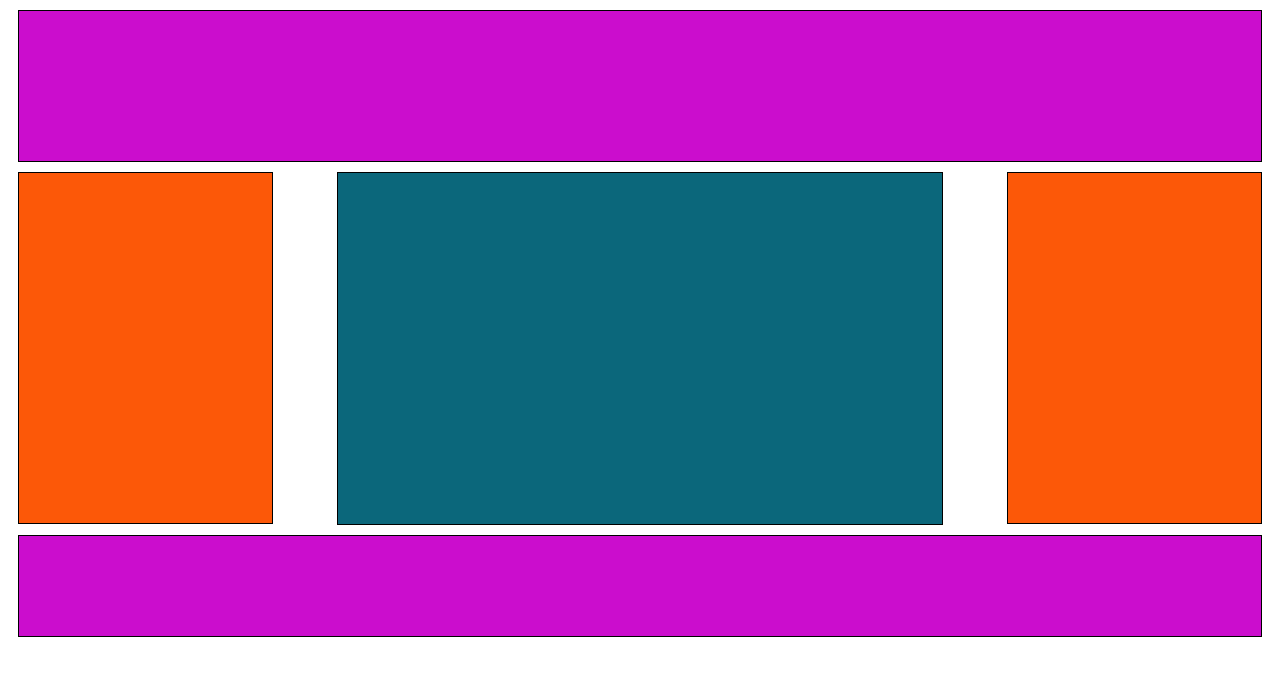
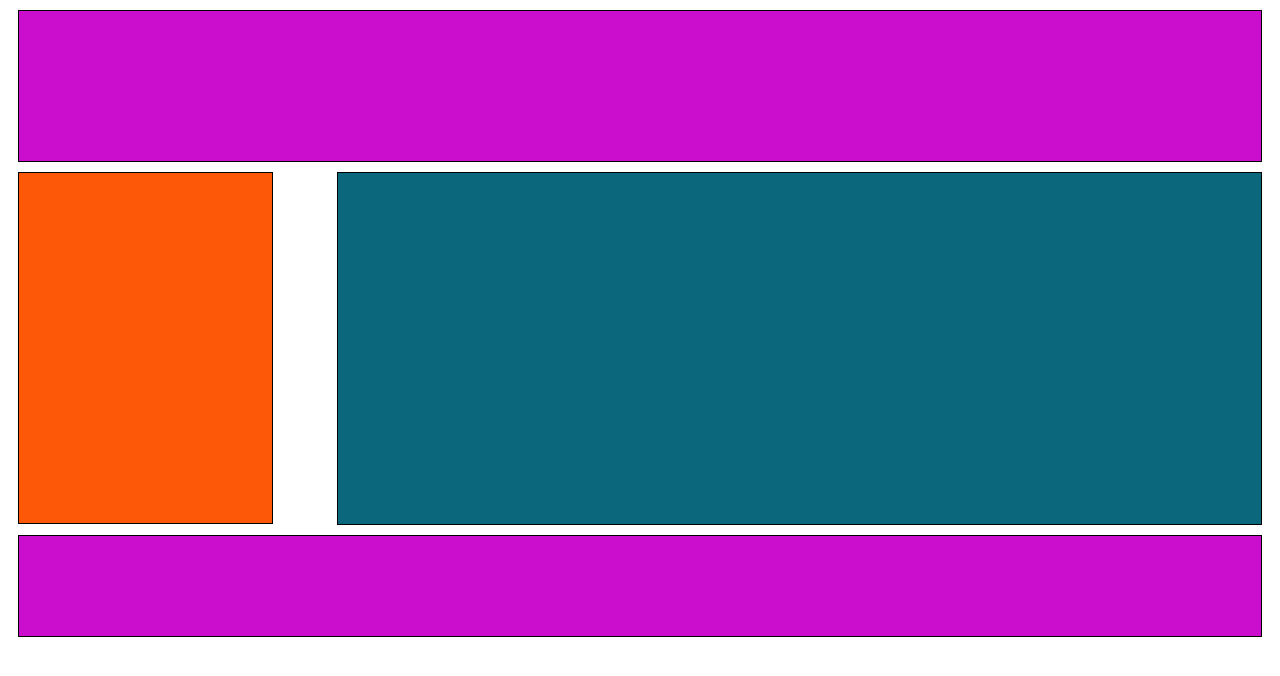
Before and after one commit to yakovina/yakovina-easystartinit-march18, a plain HTML site: page index.html in a window 1280 px wide. Drawn offline with Linux system fonts and the light colour scheme.

Commit message:
Add files via upload

```diff
--- a/index.html
+++ b/index.html
@@ -8,13 +8,11 @@
 <body>
 	<header>
 	</header>
-	<aside class="border clearfix">
-	</aside>
-	<aside class="border clearfix">
+	<aside class="clearfix">
 	</aside>
 	<section class="clearfix">
 	</section>
-	<footer>
+	<footer class="clearfix">
 	</footer>
 
 
--- a/styles.css
+++ b/styles.css
@@ -9,7 +9,7 @@ header{
 	border: 1px solid #000000;
 }
 
-.border{
+aside{
 	width: 20%;
 	height: 350px;
 	background-color: #FC5808;
@@ -17,14 +17,11 @@ header{
 	border: 1px solid #000000;
 	float: left;
 }
-.border:nth-child(2){
-	float: right;
-}
 
 section{
 	border: 1px solid #000000;
 	background-color: #0B677B;
-	margin: 0px 26% 0px 26%;
+	margin: 0px 10px 0px 26%;
 }
 footer{
 	height: 100px;
```
